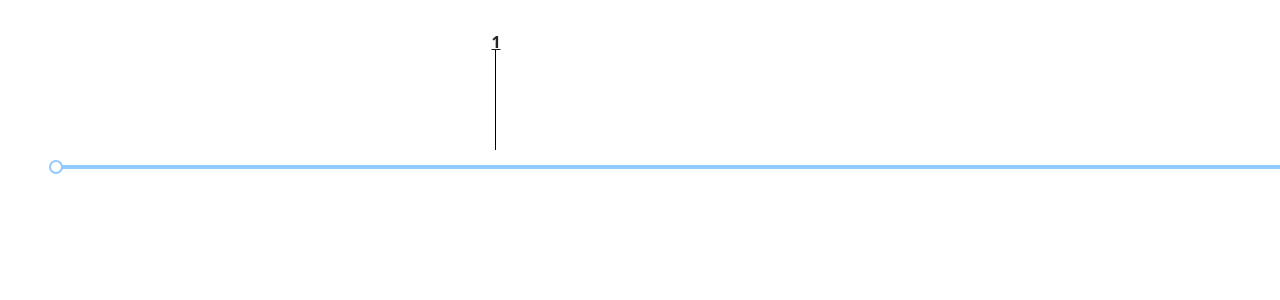
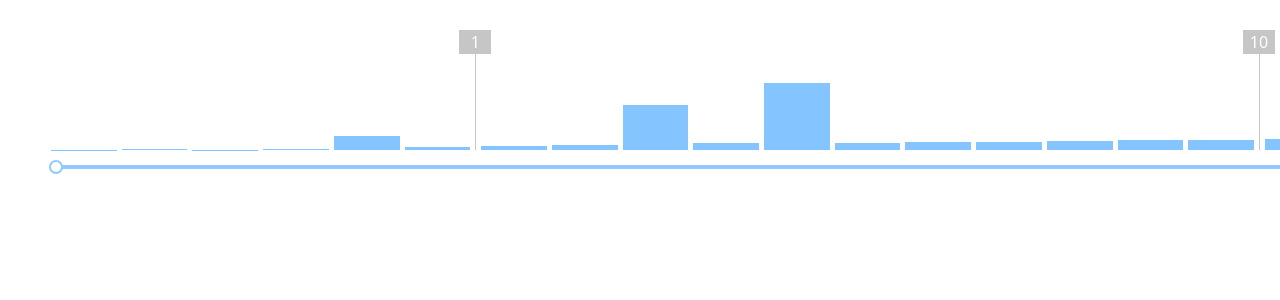
Before and after one commit to picus23/any-web-components, a Next.js app: page /graph in a window 1280 px wide. Shown: the top 300 px of the page. Built offline with nearby package versions, Linux system fonts and the light colour scheme.

Commit message:
changed width delimeter

```diff
--- a/components/graph/Graph.tsx
+++ b/components/graph/Graph.tsx
@@ -31,22 +31,16 @@ interface GraphProps {
     valuesFromSlider: number[],
     // width: number,
     isWaiting: boolean,
+    height: number,
 }
 
 const Graph: FC<GraphProps> = ({
                                    data,
                                    valuesFromSlider,
                                    isWaiting,
+                                   height,
                                }) => {
     let [ranks, maxValue] = getRanks(data);
-    // let [widthGraphWrapper,setWidthGraphWrapper] = useState(document.querySelector('.graph-wrapper')!.clientWidth)
-    const widthGraphWrapper = useRef<number>(0)
-    const widthCalculated = useRef<number>(0)
-
-    useEffect(() => {
-        widthGraphWrapper.current = document.querySelector('.graph-wrapper')!.clientWidth;
-        widthCalculated.current = widthGraphWrapper.current / (Object.keys(data).length + Object.keys(ranks).length - 1)
-    }, [])
 
     if (isWaiting) {
         useEffect(() => {
@@ -60,15 +54,13 @@ const Graph: FC<GraphProps> = ({
                     clearInterval(intervalId);
                 }
             }, 50)
-        }, [])
+        }, [data])
     }
-
-
     data = sortObject(data)
     let last = getCurrentDelimitr(Number(Object.keys(data)[0].substring(1)))
 
     return <>
-        <div className="d-flex justify-content-between align-items-end graph-wrapper">
+        <div className="d-flex justify-content-between align-items-end graph-wrapper" style={{columnGap: 5}}>
             {
                 Object.keys(data).map((value, index) => {
                     const count = data[value]
@@ -83,15 +75,14 @@ const Graph: FC<GraphProps> = ({
                         showDelimiter = true
                     }
 
-                    // {console.log({widthGraphWrapper,widthCalculated})}
-                    return <div key={value} className='d-flex'>
+                    return <>
+                        {/*<div key={value} className='d-flex' style={{flex: 1}}>*/}
 
-                        {showDelimiter && <GraphDelimeter height={100} rank={comparisonArray[currentDelimetrId - 1]}/>}
+                        {showDelimiter &&
+                            <GraphDelimeter height={100} rank={comparisonArray[currentDelimetrId - 1]}/>}
                         <GraphScale
-                            // widthScale={widthScale}
                             index={index}
-                            height={150}
-                            width={widthCalculated['current']}
+                            height={height}
                             count={Number(count)}
                             value={numberValue}
                             isWaiting={isWaiting}
@@ -99,8 +90,8 @@ const Graph: FC<GraphProps> = ({
                             valuesFromSlider={valuesFromSlider}
                         />
 
-                    </div>
-
+                        {/*</div>*/}
+                    </>
                 })
             }
         </div>
--- a/components/graph/GraphDelimeter.tsx
+++ b/components/graph/GraphDelimeter.tsx
@@ -14,7 +14,7 @@ const GraphDelimeter: FC<GraphDelimeterProps> = ({width, height, rank, position}
         // style={{left: position}}
     >
         <div className="graph-delimeter position-relative" style={{width: 1, height: height}}>
-        <b><span className="text-decoration-underline position-absolute d-flex justify-content-center" style={{width:10,top:'-20px',right:'-5px'}}>{rank}</span></b>
+        <span className="d-flex justify-content-center px-3">{rank}</span>
         </div>
     </div>
 }
--- a/components/graph/GraphScale.tsx
+++ b/components/graph/GraphScale.tsx
@@ -5,7 +5,6 @@ import calculateHeight from "@/components/graph/functions/calculateHeight";
 interface GraphScaleProps {
     isActive?: boolean,
     isWaiting: boolean,
-    width?: number,
     height: number,
     count: number,
     // widthScale: number,
@@ -19,13 +18,10 @@ interface GraphScaleProps {
 const GraphScale: FC<GraphScaleProps> = ({
                                              isActive = false,
                                              isWaiting,
-                                             width,
                                              count,
                                              biggestCount,
-                                             // position,
                                              height,
                                              value,
-                                             // widthScale,
                                              index,
                                              valuesFromSlider
                                          }) => {
@@ -34,9 +30,9 @@ const GraphScale: FC<GraphScaleProps> = ({
         isActive = true :
         isActive = false
     return <>
-        <div className="d-flex flex-column align-items-center justify-content-end">
+        <div className="d-flex flex-column align-items-center justify-content-end" style={{width: '100%',height: calculatedHeight}}>
             <div className={`graph-scale-${index} graph-scale ` + (isActive && 'active')}
-                 style={{height: calculatedHeight,width:width}}/>
+                 style={{height: calculatedHeight,width:'100%'}}/>
         </div>
     </>
 }
--- a/pages/graph/index.tsx
+++ b/pages/graph/index.tsx
@@ -47,12 +47,12 @@ export default function () {
     let getValues = () => {
         setValueMin(Number(document.querySelector('.ant-slider-handle-1')!.getAttribute('aria-valuenow')));
         setValueMax(Number(document.querySelector('.ant-slider-handle-2')!.getAttribute('aria-valuenow')));
-        console.log({valueMin, valueMax})
     }
 
     return <div className="p-5" style={{width: 1800}}>
         <Graph
             data={values1}
+            height={150}
             valuesFromSlider={[valueMin,valueMax]}
             isWaiting={false}
         />
--- a/styles/graph/_graph_scale.scss
+++ b/styles/graph/_graph_scale.scss
@@ -1,4 +1,3 @@
-
 .waiting {
   animation-name: loader;
   animation-duration: 1s;
@@ -7,12 +6,6 @@
 }
 
 @keyframes loader {
-  //from {
-  //  height: 0;
-  //}
-  //to {
-  //  height: 150px;
-  //}
   0% {
     height: 0;
   }
@@ -30,5 +23,15 @@
 }
 
 .graph-delimeter {
-  background: black;
+  background: #c6c6c6;
+
+  span {
+    position: absolute;
+    background: #c6c6c6;
+    width: 1px;
+    top: -20px;
+    right: -15px;
+    color: #0d6efd;
+    color: #fff;
+  }
 }
```
Also changed, not shown: styles/style.css, 1 other file (tests, documents, lock files or other folders).
